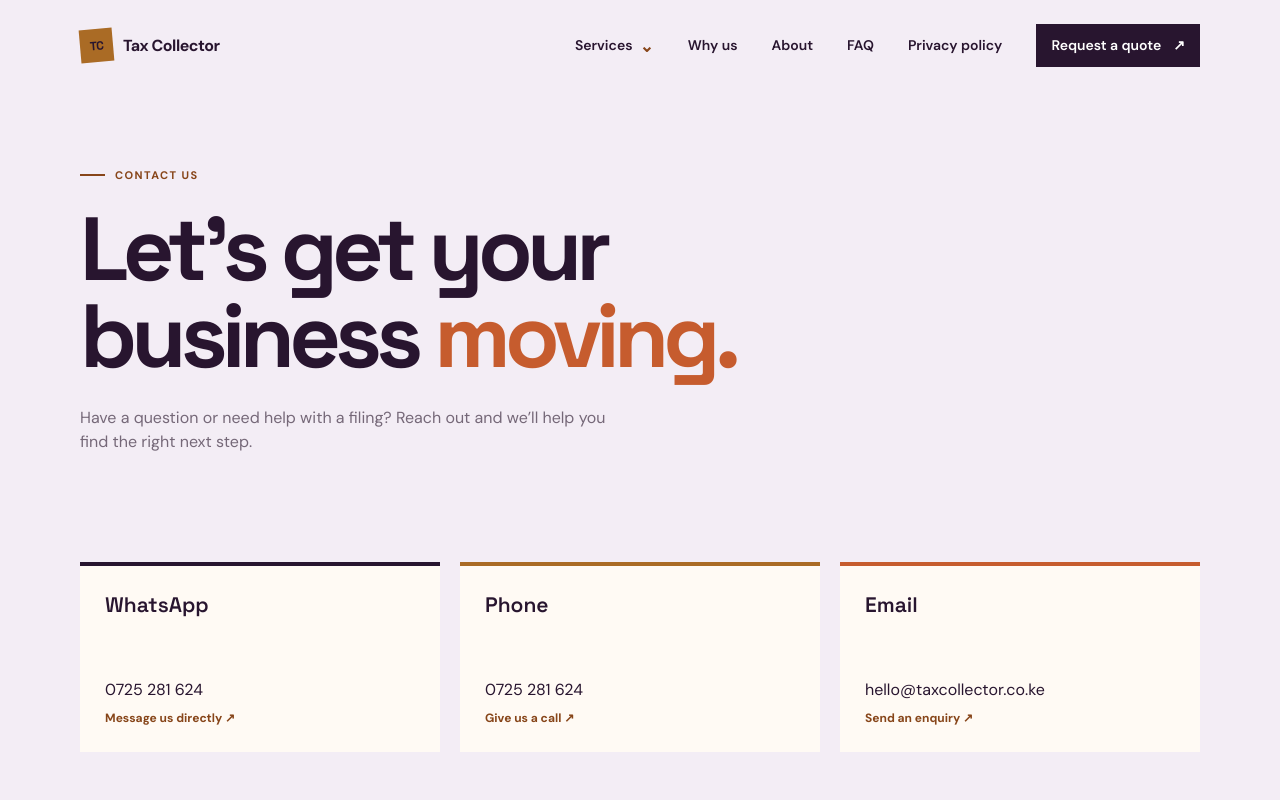
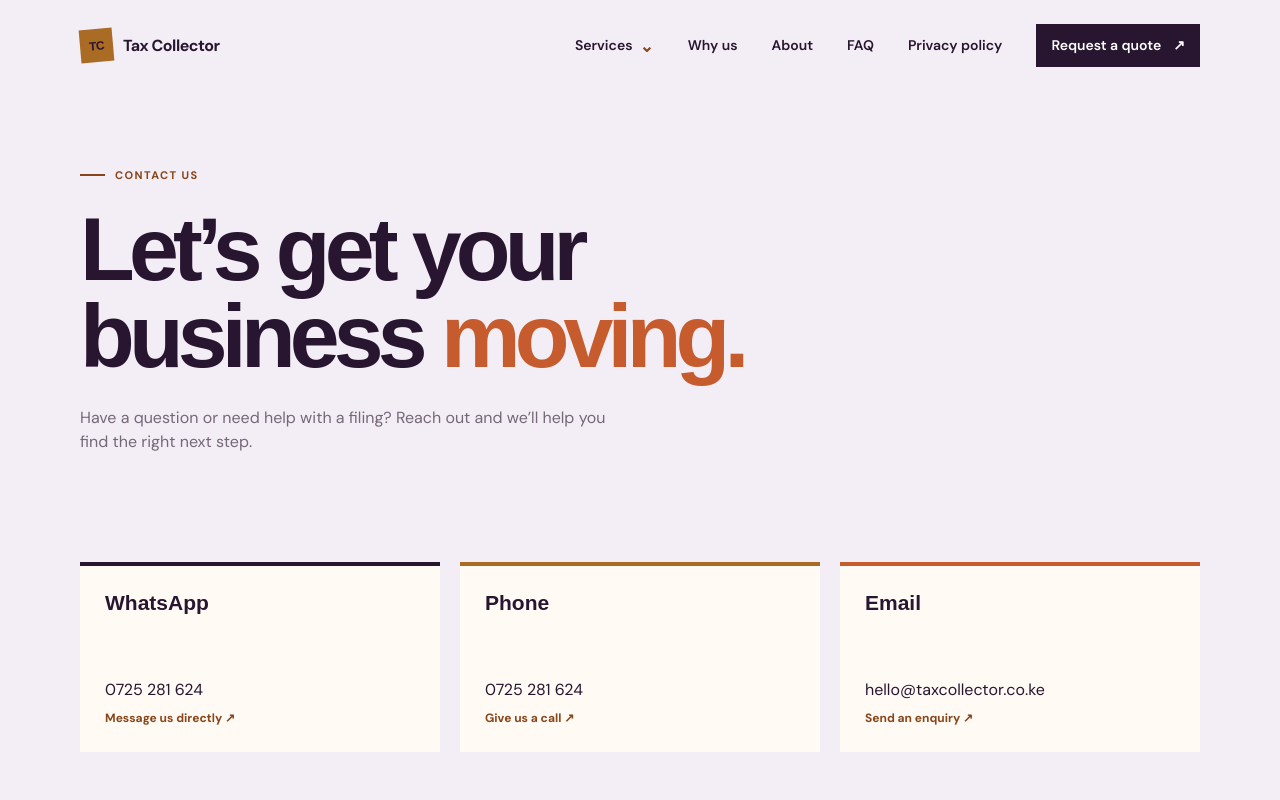
Before and after one commit to Tonymunyao12/taxcollector, a plain HTML site: page PROJECTS/taxcollector-main/taxcollector-main/contact.html in a window 1280 px wide. Shown: the top 800 px of the page. Drawn offline with Linux system fonts and the light colour scheme.

Commit message:
Change in typography.

```diff
--- a/PROJECTS/taxcollector-main/taxcollector-main/contact.html
+++ b/PROJECTS/taxcollector-main/taxcollector-main/contact.html
@@ -8,7 +8,7 @@
     <link rel="stylesheet" href="css/style.css" />
     <link rel="preconnect" href="https://fonts.googleapis.com" />
     <link rel="preconnect" href="https://fonts.gstatic.com" crossorigin />
-    <link href="https://fonts.googleapis.com/css2?family=DM+Sans:wght@400;500;600;700&family=Space+Grotesk:wght@500;600;700&display=swap" rel="stylesheet" />
+    <link href="https://fonts.googleapis.com/css2?family=DM+Sans:wght@400;500;600;700&family=Fraunces:opsz,wght@9..144,500;9..144,600;9..144,700&display=swap" rel="stylesheet" />
   </head>
   <body>
     <header class="site-header">
```
